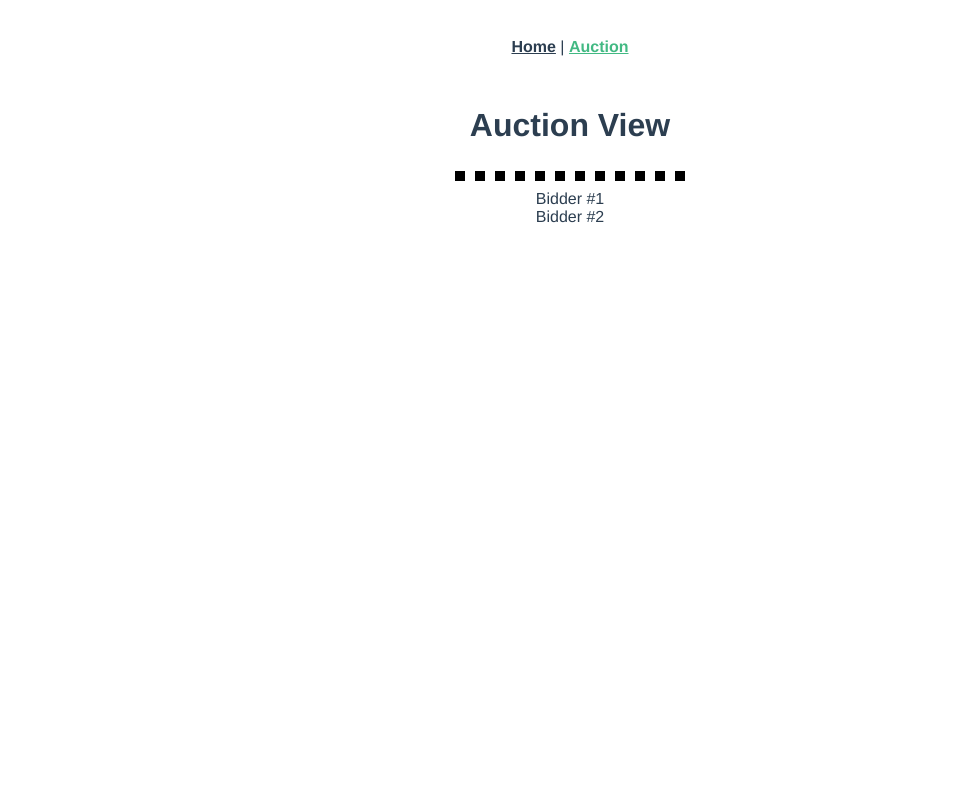
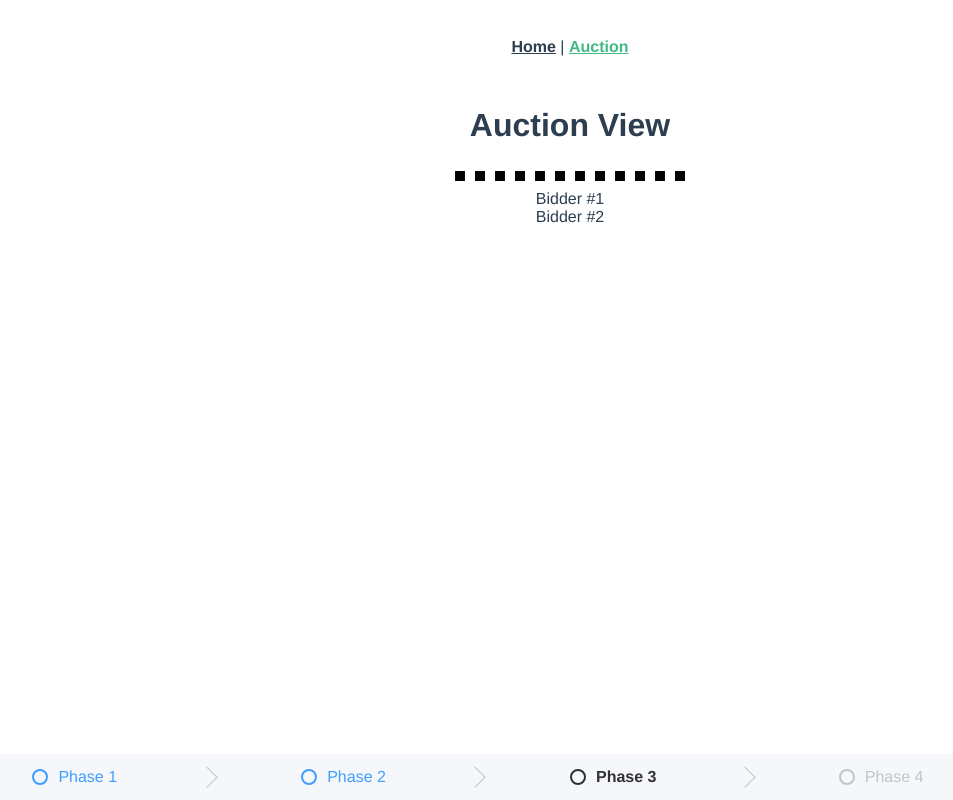
Before and after one commit to marketdesignresearch/cavis-frontend, a Vue app: page /auction in a window 1280 px wide. Shown: the whole page, without its empty margins (70-1023 px from the left). Built offline with nearby package versions, Linux system fonts and the light colour scheme.

Commit message:
feat(deploy): add github-pages deployment config, vuex stores

```diff
--- a/package.json
+++ b/package.json
@@ -8,6 +8,7 @@
     "test:unit": "vue-cli-service test:unit"
   },
   "dependencies": {
+    "element-ui": "^2.8.2",
     "vue": "^2.6.10",
     "vue-router": "^3.0.3",
     "vuex": "^3.0.1"
--- /dev/null
+++ b/src/components/auction/Bid.vue
@@ -0,0 +1,20 @@
+<template>
+  <div>
+    <el-input placeholder="Enter your bid" v-model="input"></el-input>
+  </div>
+</template>
+
+<script lang="ts">
+import Vue from 'vue'
+import { Input } from 'element-ui'
+
+export default Vue.extend({
+    components: {
+        'el-input': Input
+    },
+    name: 'AuctionBid'
+})
+</script>
+
+<style scoped lang="scss">
+</style>
--- /dev/null
+++ b/src/components/auction/Good.vue
@@ -0,0 +1,41 @@
+<template>
+  <el-popover
+    placement="top-start"
+    title="Title"
+    width="200"
+    trigger="hover"
+    content="this is content, this is content, this is content">
+    <div class="item" slot="reference"></div>
+  </el-popover>
+</template>
+
+<script lang="ts">
+import Vue from 'vue';
+import { Popover } from 'element-ui'
+
+export interface IAuctionGood {
+  name: string
+  value: number
+}
+
+const AuctionGoodComponent = Vue.extend({
+  name: 'AuctionGood',
+  components: {
+    'el-popover': Popover
+  },
+  props: ['good']
+});
+
+export default AuctionGoodComponent
+export { AuctionGoodComponent }
+</script>
+
+<style scoped lang="scss">
+.item {
+  background: black;
+  width: 10px;
+  height: 10px;
+  margin: 5px;
+  display: inline-flex;
+}
+</style>
--- a/src/components/auction/Item.vue
+++ /dev/null
@@ -1,30 +0,0 @@
-<template>
-  <div class="item"></div>
-</template>
-
-<script lang="ts">
-import Vue from 'vue';
-
-export interface IAuctionItem {
-  name: string
-  value: number
-}
-
-const AuctionItemComponent = Vue.extend({
-  name: 'AuctionItem',
-  props: ['item']
-});
-
-export default AuctionItemComponent
-export { AuctionItemComponent }
-</script>
-
-<style scoped lang="scss">
-.item {
-  background: black;
-  width: 10px;
-  height: 10px;
-  margin: 5px;
-  display: inline-flex;
-}
-</style>
--- a/src/store/modules/auction.ts
+++ b/src/store/modules/auction.ts
@@ -1,5 +1,5 @@
 const state = {
-  items: [{}, {}, {}, {}, {}, {}, {}, {}, {}, {}, {}, {}],
+  goods: [{}, {}, {}, {}, {}, {}, {}, {}, {}, {}, {}, {}],
   bidders: [{ name: 'Bidder #1' }, { name: 'Bidder #2' }]
 }
 
--- a/src/views/Auction.vue
+++ b/src/views/Auction.vue
@@ -2,32 +2,46 @@
   <div>
     <h1>Auction View</h1>
 
-    <span v-for="(item, index) in items" :key="'i' + index">
-      <AuctionItem :item="item" />
+    <span v-for="(good, index) in goods" :key="'i' + index">
+      <AuctionGood :good="good" />
     </span>
 
     <span v-for="(bidder, index) in bidders" :key="'b' + index">
       <AuctionBidder :bidder="bidder" />
     </span>
 
+    <div class="auction-steps">
+      <el-steps :active="2" align-center simple>
+        <el-step title="Phase 1" description="Some description"></el-step>
+        <el-step title="Phase 2" description="Some description"></el-step>
+        <el-step title="Phase 3" description="Some description"></el-step>
+        <el-step title="Phase 4" description="Some description"></el-step>
+      </el-steps>
+    </div>
+
   </div>
 </template>
 
 <script lang="ts">
 import Vue from 'vue'
-import { AuctionItemComponent, IAuctionItem } from '@/components/auction/Item.vue'
+import { AuctionGoodComponent, IAuctionGood } from '@/components/auction/Good.vue'
 import AuctionBidder from '@/components/auction/Bidder.vue'
+import AuctionBid from '@/components/auction/Bid.vue'
 import auction from '../store/modules/auction'
+import { Steps, Step } from 'element-ui'
 
 export default Vue.extend({
   name: 'AuctionTable',
   components: {
-    'AuctionItem': AuctionItemComponent,
-    'AuctionBidder': AuctionBidder
+    'AuctionGood': AuctionGoodComponent,
+    'AuctionBidder': AuctionBidder,
+    'AuctionBid': AuctionBid,
+    'el-steps': Steps,
+    'el-step': Step
   },
   computed: {
-    items () {
-      return auction.state.items
+    goods () {
+      return auction.state.goods
     },
     bidders () {
       return auction.state.bidders
@@ -37,5 +51,10 @@ export default Vue.extend({
 </script>
 
 <style scoped lang="scss">
-
+.auction-steps {
+  bottom: 0;
+  right: 0;
+  left: 0;
+  position: absolute;
+}
 </style>
--- /dev/null
+++ b/vue.config.js
@@ -0,0 +1,3 @@
+module.exports = {
+  publicPath: process.env.NODE_ENV === 'production' ? '/cavis-frontend/' : '/'
+}
```
Also changed, not shown: src/router.ts (+4 -4 lines), 2 other files (tests, documents, lock files or other folders).
